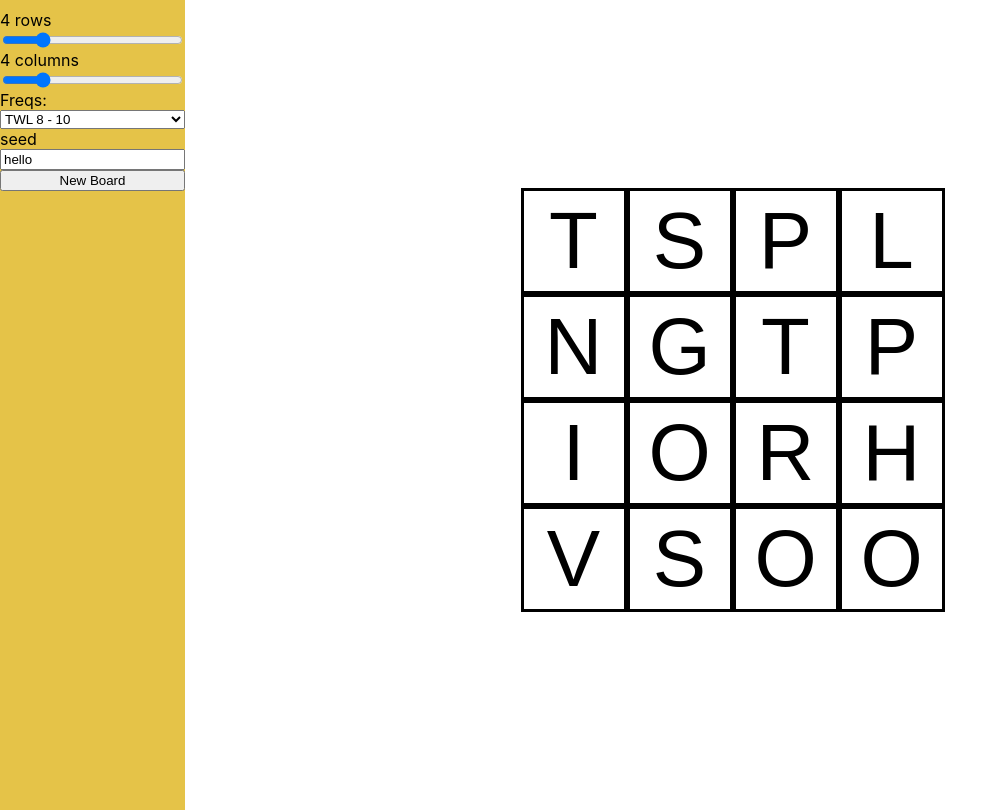
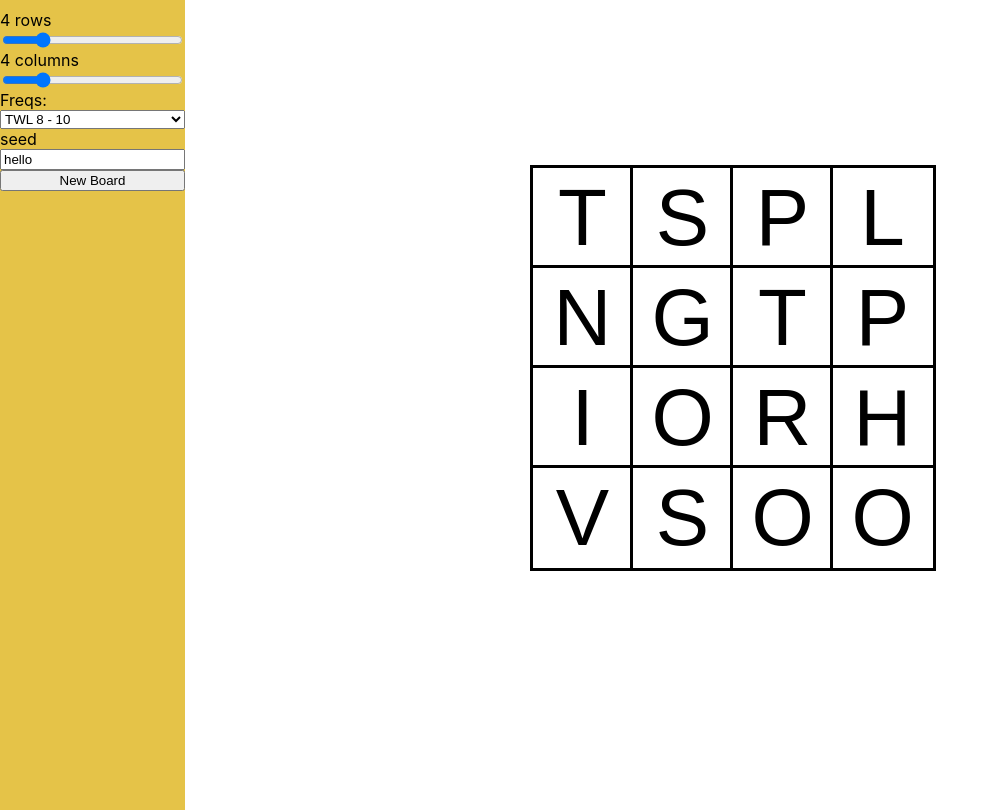
Before and after one commit to a-lexwein/word-grid-react, a React (Vite) app: page / in a window 1280 px wide. Shown: the whole page, without its empty margins (0-1008 px from the left). Built offline with nearby package versions, Linux system fonts and the light colour scheme.

Commit message:
submit button

```diff
--- a/src/App.css
+++ b/src/App.css
@@ -44,7 +44,7 @@
   font-family: sans-serif;
   font-size: calc(8vw + 2px);
   font-size: min(calc(8vw + 2px), 80px);
-  border-style: solid;
+  box-shadow: 0 0 0 3px;
   position: relative;
 }
 
@@ -71,4 +71,6 @@
 }
 
 .current-guess {
+  height: calc(5vw);
+  font-size: calc(4vw);
 }
--- a/src/App.jsx
+++ b/src/App.jsx
@@ -1,5 +1,5 @@
-import { useEffect, useState } from 'react';
-import { BrowserRouter, Routes, Route, useParams} from 'react-router-dom'
+import { useState } from 'react';
+import { BrowserRouter, Routes, Route, useParams } from 'react-router-dom';
 import './App.css';
 
 import Grid from './components/Grid';
@@ -8,17 +8,24 @@ import names from '../data/freqs-name.json';
 
 function Main() {
   const { size, freqIndex, seed } = useParams();
+  const [currentGuess, setGuess] = useState('');
+  const [wordSubmitted, setWordSubmitted] = useState(false);
+  const [history, updateHistory] = useState([]);
 
-  const [currentGuess, setGuess] = useState('');
+  const submitWord = () => {
+    setWordSubmitted(true);  // Signal the word submission event
+    updateHistory([...history, currentGuess])
+    setGuess('');  // Clear the current guess
 
-  const [options, setOptions] = useState(
-    {
+    console.log(history)
+  };
+
+  const [options, setOptions] = useState({
     nRows: size ? size.split('x')[0] : 4,
     nCols: size ? size.split('x')[1] : 4,
     seed: seed ?? 'hello',
     freqs: freqIndex ? names[freqIndex] : 'TWL 8 - 10'
-    }
-  );
+  });
 
   return (
     <div className="App">
@@ -33,11 +40,18 @@ function Main() {
           options={options}
           currentGuess={currentGuess}
           setGuess={setGuess}
+          wordSubmitted={wordSubmitted}  // Pass the state variable to Grid
+          setWordSubmitted={setWordSubmitted}  // Pass the state setter to Grid
+          submitWord={submitWord}
         />
-        <div className="current-guess">{currentGuess}</div>
+        <div
+          className="current-guess"
+          onClick={submitWord}
+        >
+          {currentGuess}
         </div>
       </div>
-
+    </div>
   );
 }
 
@@ -52,7 +66,7 @@ function App() {
         />
       </Routes>
     </BrowserRouter>
-  )
+  );
 }
 
 export default App;
--- a/src/components/Grid.jsx
+++ b/src/components/Grid.jsx
@@ -4,7 +4,7 @@ import Tile from './Tile';
 import newBoard from '../../helpers/newBoard';
 import freqs from '../../data/freqs.json';
 
-export default function Grid({ options, currentGuess, setGuess }) {
+export default function Grid({ options, currentGuess, setGuess, wordSubmitted, setWordSubmitted, submitWord }) {
   const [board, setBoard] = useState(() => newBoard(freqs, options.freqs, options.nRows, options.nCols, options.seed));
   const [liveBoard, updateBoard] = useState(board);
 
@@ -23,17 +23,41 @@ export default function Grid({ options, currentGuess, setGuess }) {
     }
   }, [options]);
 
+  useEffect(() => {
+    if (wordSubmitted) {
+      // Handle the event triggered by submitWord
+      const newBoardData = newBoard(freqs, options.freqs, options.nRows, options.nCols, options.seed);
+      updateBoard(newBoardData);
+      setWordSubmitted(false);  // Reset the wordSubmitted flag
+    }
+  }, [wordSubmitted, options, setWordSubmitted]);
+
   const handleClick = (id) => {
     // make a deep copy of data
     let copy = JSON.parse(JSON.stringify(liveBoard));
     // get record for clicked tile
     let tile = copy.filter(x => x.id === id)[0];
-    // check if clickable, if not do nothing
-    if (tile.clickable === false) return;
+
     // get make click_order
     let max_click_order = Math.max(...copy.map(x => x.selected_order)) || 0;
     // get currently active tile
     let lastTile = copy.filter(x => max_click_order > 0 && x.selected_order === max_click_order)[0];
+
+    // check if clickable
+    // also check if a submission
+    // if a submission, submit
+    // otherwise not clickable and do nothing
+    // TODO: clickable===false doesn't really mean non clickable if I'm using it for submission.
+    // TODO: move this to click behavior instead of also drag.
+    if (tile.clickable === false) {
+          // Check if lastTile is defined before accessing its id property
+      if (lastTile && tile.id === lastTile.id) {
+        console.log('Double tap detected, submitting word');
+        submitWord();
+    }
+      return;
+    };
+
     // check if record is neighbor
     let recordIsNeighbor = lastTile === undefined || (Math.abs(lastTile.x - tile.x) <= 1 && Math.abs(lastTile.y - tile.y) <= 1);
     // if not neighbor, do nothing
@@ -47,7 +71,7 @@ export default function Grid({ options, currentGuess, setGuess }) {
     updateBoard(copy);
 
     setGuess(currentGuess + tile.letter);
-  }
+  };
 
   return (
     <div className="game-grid">
--- a/src/components/Tile.jsx
+++ b/src/components/Tile.jsx
@@ -18,7 +18,7 @@ export default function Tile({ letter, id, handleClick, data, currentGuess }) {
       style={{ backgroundColor: backgroundColor }}
       onPointerDown={handleClick}
     >
-      <div class="tileText">{letter}</div>
+      <div className="tileText">{letter}</div>
       <div
           className="hitbox"
           onPointerDown={handleClick}
```
Also changed, not shown: 1 other file (tests, documents, lock files or other folders). Lines whose indentation alone changed are shown as unchanged.
